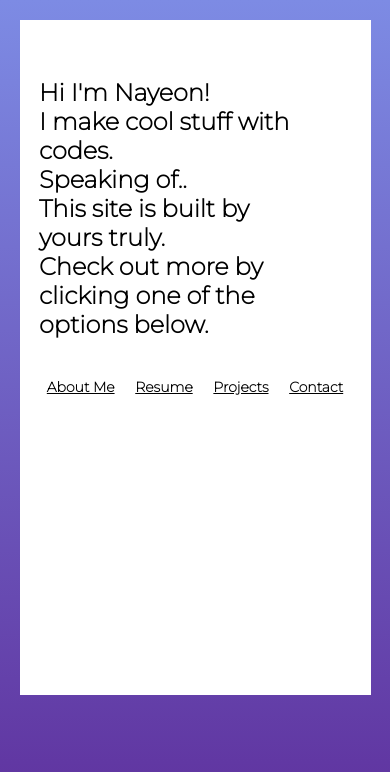
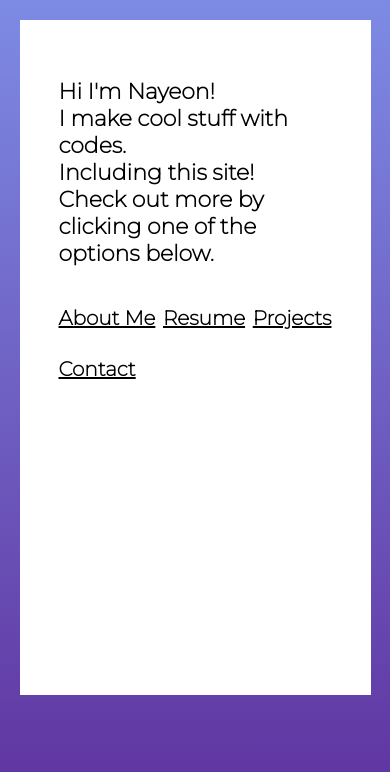
Before and after one commit to hyunnaye/portfolio-website, a React (Create React App) app: page / in a window 390 px wide. Shown: the top 772 px of the page. Built offline with nearby package versions, Linux system fonts and the light colour scheme.

Commit message:
improved homepage

```diff
--- a/public/index.html
+++ b/public/index.html
@@ -49,7 +49,7 @@
       work correctly both with client-side routing and a non-root public URL.
       Learn how to configure a non-root public URL by running `npm run build`.
     -->
-    <title>React App</title>
+    <title>Nayeon Hyun</title>
   </head>
   <body>
     <noscript>You need to enable JavaScript to run this app.</noscript>
--- a/src/components/Homepage/Homepage.css
+++ b/src/components/Homepage/Homepage.css
@@ -8,6 +8,7 @@
 }
 .linkContainer {
     flex-direction: row;
+    flex-wrap: wrap;
     text-align: left;
     margin: 10% 12% 10% 12%;
     justify-content: space-between;
@@ -33,6 +34,7 @@
     margin: 5%;
     background-color: white;
     z-index: -1;
+
 }
 /* .falldownContainer {
     animation-name: falldown;
@@ -67,13 +69,19 @@
         z-index: 1;
         margin-left: 20%;
     } */
-
+    .whiteBox {
+        border-radius: 60px;
+    }
 }
 @media screen and (max-width: 800px) {
 
-
+    .linkContainer {
+        margin: 10% 15% 10% 15%;
+        justify-content: space-between;
+    }
     .link {
-        font-size: 14px;
+        font-size: 20px;
+        margin-bottom: 10%;
     }
 
 }
--- a/src/components/Homepage/Homepage.js
+++ b/src/components/Homepage/Homepage.js
@@ -35,8 +35,9 @@ function Homepage() {
 
     const homepageText = [
         "Hi I'm Nayeon!", "I make cool stuff with codes.",
-        "Speaking of..", "This site is built by yours truly.",
-        "Check out more by clicking one of the options below."
+        "Including this site!",
+        "Check out more by",
+        "clicking one of the options below."
       ]
 
     const [done, setDone] = useState(false);
--- a/src/components/Typing/typing.css
+++ b/src/components/Typing/typing.css
@@ -8,6 +8,7 @@
     width: 65%;
     position: relative;
     font-size: 30px;
+    transition: all 0.5s ease-in;
 }
 @media screen and (min-width: 1050px) {
     .linebreak {
@@ -22,7 +23,8 @@
 
 
     .linebreak {
-        font-size: 24px;
+        font-size: 22px;
+        margin-left: 15%;
 
     }
 
--- a/src/components/Typing/typing.js
+++ b/src/components/Typing/typing.js
@@ -19,7 +19,7 @@ export default function Typing({done, text, setDone}) {
         const typeTimeout = setTimeout(() => {
             setCurrText(currText +`\n`+text[index.current] );
             index.current += 1;
-            }, 750);
+            }, 850);
         return() => clearTimeout(typeTimeout)
     }, [currText, text, index, setDone]
     );
```
